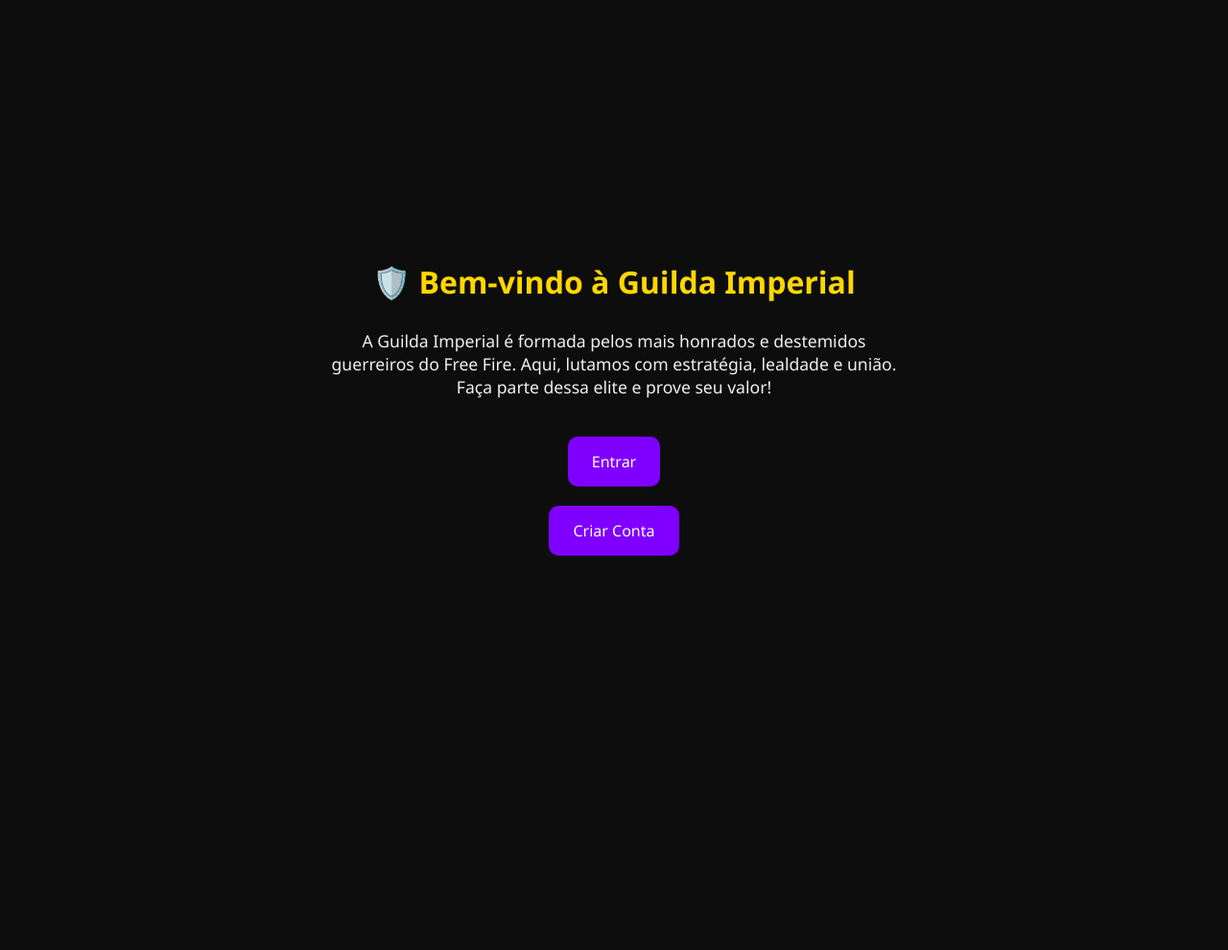
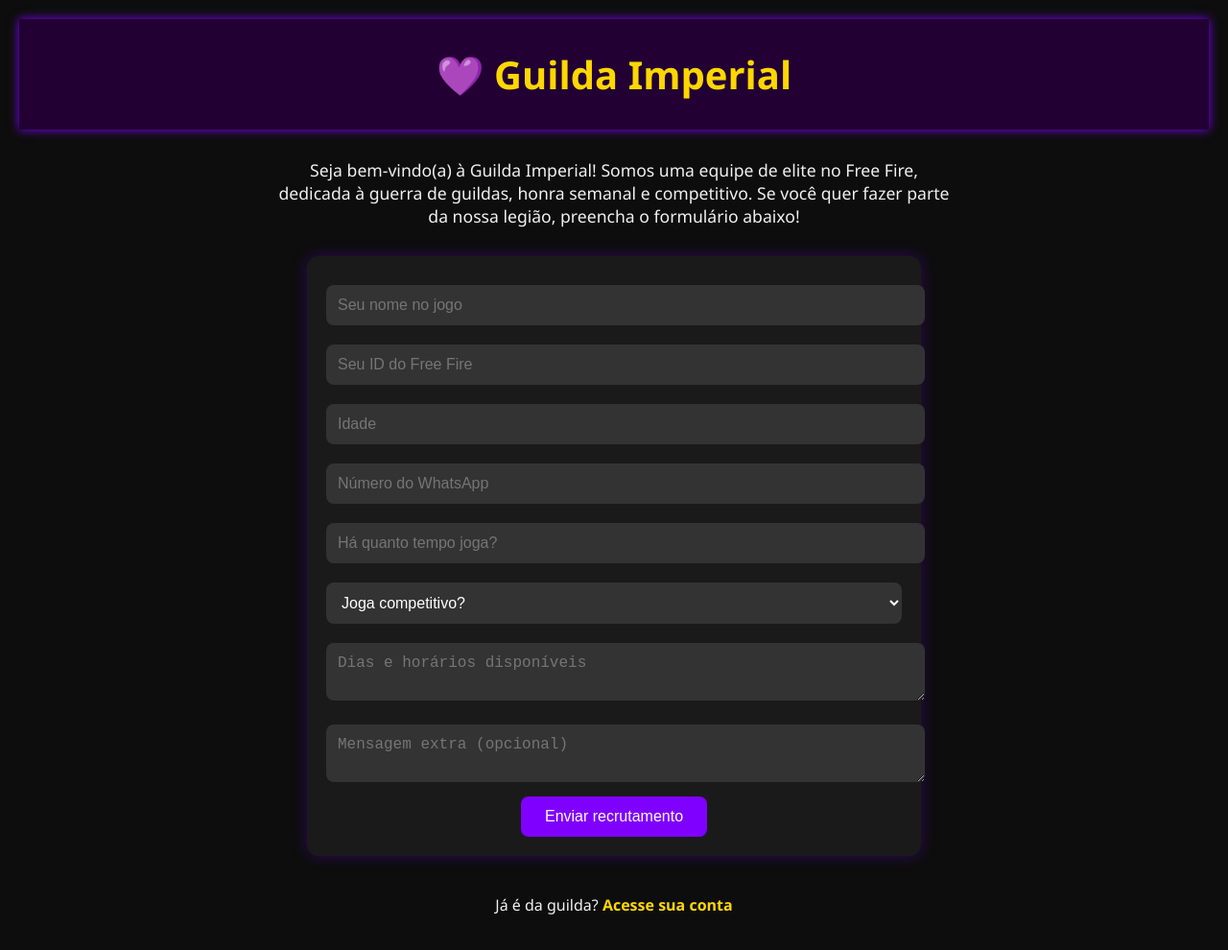
Before and after one commit to pedrinnn011/IMPERIAL-, a plain HTML site: page Index.html in a window 1280 px wide. Shown: the whole page at 96% size. Before the commit the page ends 840 px from the top, so only its background shows below. Drawn offline with Linux system fonts and the light colour scheme.

Commit message:
Index.html

```diff
--- a/Index.html
+++ b/Index.html
@@ -2,66 +2,128 @@
 <html lang="pt-br">
 <head>
   <meta charset="UTF-8" />
-  <meta name="viewport" content="width=device-width, initial-scale=1.0" />
-  <title>Guilda Imperial - Início</title>
+  <meta name="viewport" content="width=device-width, initial-scale=1.0"/>
+  <title>Guilda Imperial</title>
   <style>
     body {
       margin: 0;
       font-family: 'Segoe UI', sans-serif;
       background-color: #0d0d0d;
       color: #f0f0f0;
-      display: flex;
-      flex-direction: column;
-      align-items: center;
-      justify-content: center;
-      height: 100vh;
       text-align: center;
       padding: 20px;
     }
 
-    h1 {
-      color: #ffd700;
-      font-size: 2em;
-      margin-bottom: 10px;
+    header {
+      background-color: #220033;
+      padding: 30px 20px;
+      box-shadow: 0 0 10px #7f00ff;
     }
 
-    p {
-      font-size: 1.1em;
-      max-width: 600px;
-      margin-bottom: 30px;
+    header h1 {
+      color: #ffd700;
+      font-size: 2.5em;
+      margin: 0;
     }
 
-    .botao {
+    .descricao {
+      max-width: 700px;
+      margin: 30px auto;
+      font-size: 1.1em;
+    }
+
+    form {
+      background-color: #1a1a1a;
+      padding: 20px;
+      border-radius: 12px;
+      box-shadow: 0 0 15px rgba(127, 0, 255, 0.3);
+      max-width: 600px;
+      margin: 0 auto 40px auto;
+    }
+
+    input, textarea, select {
+      width: 100%;
+      padding: 12px;
+      margin: 10px 0;
+      border: none;
+      border-radius: 8px;
+      font-size: 16px;
+      background-color: #333;
+      color: white;
+    }
+
+    button {
       background-color: #7f00ff;
       color: white;
-      padding: 15px 25px;
-      margin: 10px;
+      border: none;
+      padding: 12px 25px;
       font-size: 16px;
-      border: none;
-      border-radius: 10px;
+      border-radius: 8px;
       cursor: pointer;
-      transition: background-color 0.3s;
-      text-decoration: none;
-      display: inline-block;
+      transition: 0.3s;
     }
 
-    .botao:hover {
+    button:hover {
       background-color: #ffd700;
       color: #000;
+    }
+
+    .login-link {
+      margin-top: 30px;
+    }
+
+    .login-link a {
+      color: #ffd700;
+      text-decoration: none;
+      font-weight: bold;
+    }
+
+    .login-link a:hover {
+      text-decoration: underline;
     }
   </style>
 </head>
 <body>
 
-  <h1>🛡️ Bem-vindo à Guilda Imperial</h1>
-  <p>
-    A Guilda Imperial é formada pelos mais honrados e destemidos guerreiros do Free Fire.
-    Aqui, lutamos com estratégia, lealdade e união.
-    Faça parte dessa elite e prove seu valor!
-  </p>
+  <header>
+    <h1>💜 Guilda Imperial</h1>
+  </header>
 
-  <a href="login.html" class="botao">Entrar</a>
-  <a href="cadastro.html" class="botao">Criar Conta</a>
+  <div class="descricao">
+    <p>
+      Seja bem-vindo(a) à Guilda Imperial!
+      Somos uma equipe de elite no Free Fire, dedicada à guerra de guildas, honra semanal e competitivo.
+      Se você quer fazer parte da nossa legião, preencha o formulário abaixo!
+    </p>
+  </div>
+
+  <form action="https://formsubmit.co/pedrocosta776622@gmail.com" method="POST">
+    <input type="text" name="nome" placeholder="Seu nome no jogo" required />
+    <input type="text" name="id" placeholder="Seu ID do Free Fire" required />
+    <input type="number" name="idade" placeholder="Idade" required />
+    <input type="text" name="whatsapp" placeholder="Número do WhatsApp" required />
+    <input type="text" name="tempo" placeholder="Há quanto tempo joga?" required />
+
+    <select name="competitivo" required>
+      <option value="">Joga competitivo?</option>
+      <option value="Sim">Sim</option>
+      <option value="Não">Não</option>
+    </select>
+
+    <textarea name="disponibilidade" placeholder="Dias e horários disponíveis" required></textarea>
+    <textarea name="mensagem" placeholder="Mensagem extra (opcional)"></textarea>
+
+    <!-- Proteções extras -->
+    <input type="hidden" name="_captcha" value="false">
+    <input type="hidden" name="_template" value="table">
+    <input type="hidden" name="_autoresponse" value="Recebemos seu formulário. Em breve um ADM entrará em contato.">
+
+    <button type="submit">Enviar recrutamento</button>
+  </form>
+
+  <div class="login-link">
+    <p>Já é da guilda? <a href="login.html">Acesse sua conta</a></p>
+  </div>
 
 </body>
 </html>
```
